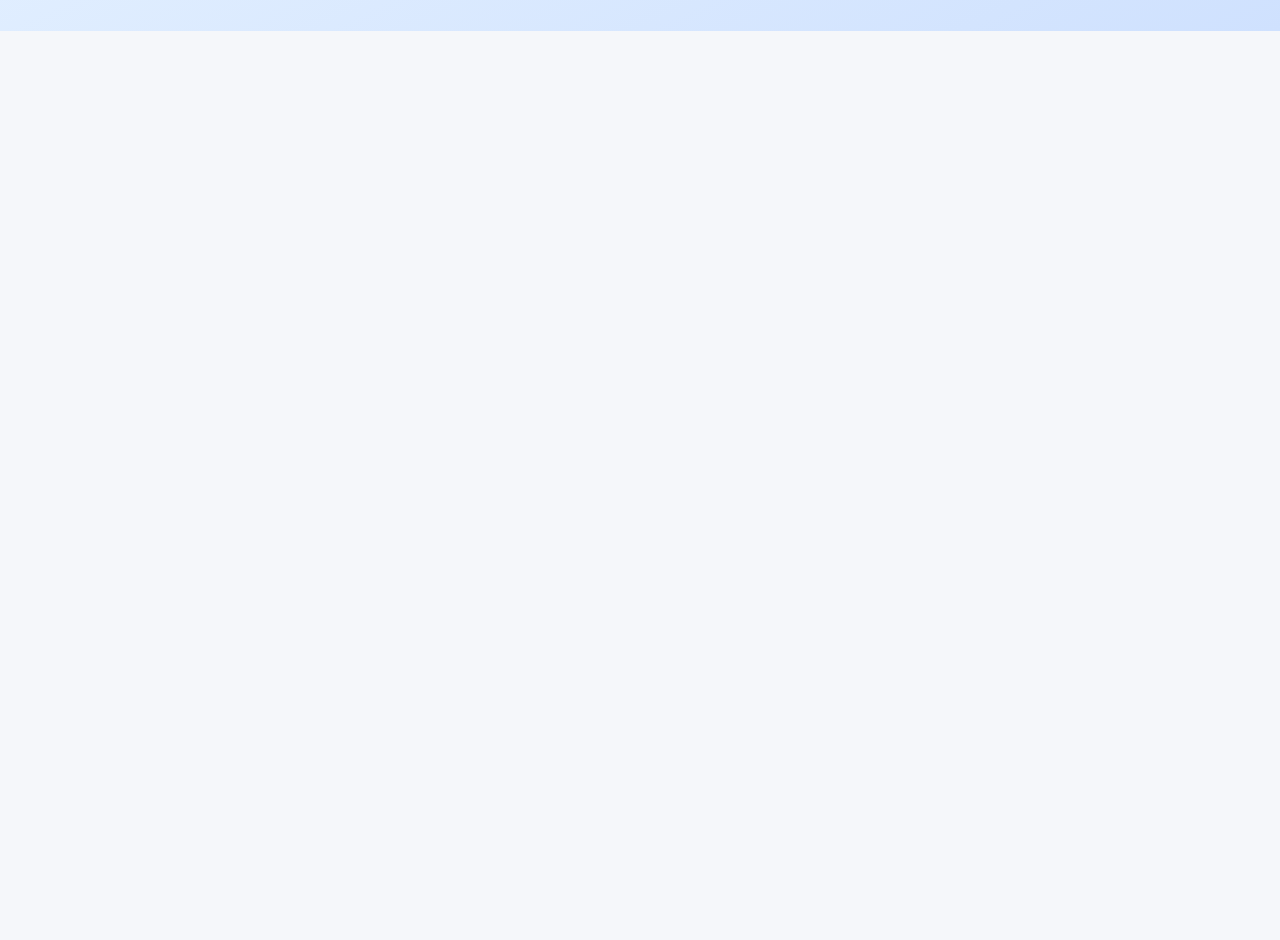
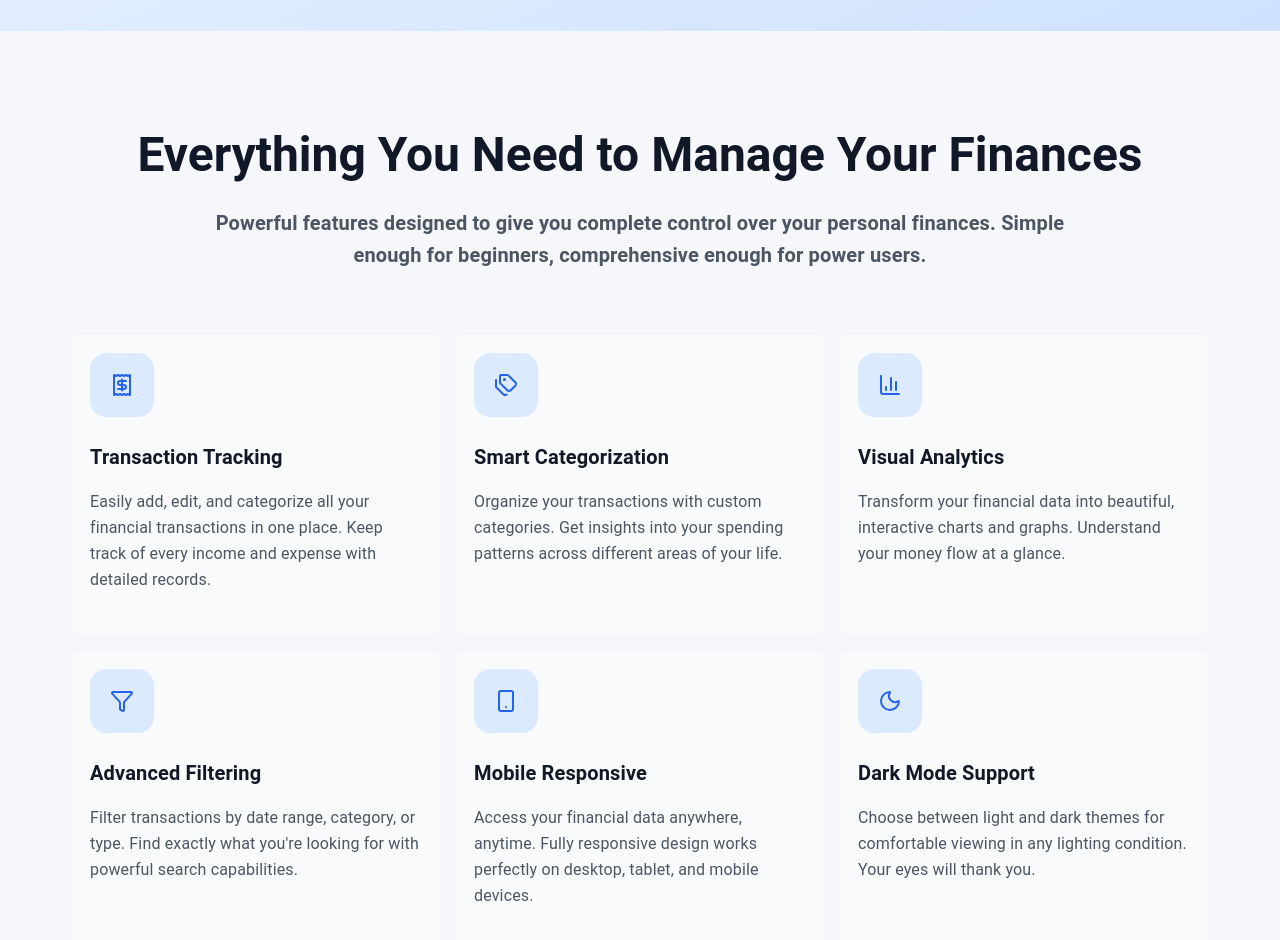
Before and after one commit to parthnariya/expense-tracker-frontend, a React (Vite) app: page / in a window 1280 px wide. Shown: the part 640-1580 px from the top of the page. Before the commit the page ends 800 px from the top, so only its background shows below. Built offline with nearby package versions, Linux system fonts and the light colour scheme.

Commit message:
feat: add FeatureSection component

```diff
--- /dev/null
+++ b/src/components/landingpage/FeatureSection.tsx
@@ -0,0 +1,113 @@
+import {
+  Box,
+  Card,
+  CardContent,
+  Container,
+  Grid,
+  Stack,
+  Typography,
+} from '@mui/material';
+
+import { FEATURES } from '@/constants/messages';
+
+const FeatureSection = () => {
+  return (
+    <Container
+      sx={{
+        py: {
+          xs: 8,
+          lg: 12,
+        },
+        px: 0,
+        width: '100%',
+      }}
+      component="section"
+      maxWidth={false}
+    >
+      <Container sx={{ px: { xs: 2, sm: 3, lg: 4 }, mx: 'auto' }} maxWidth="lg">
+        <Box mb={8}>
+          <Typography
+            component="h2"
+            variant="h3"
+            fontWeight="700"
+            textAlign="center"
+            color="grey.900"
+            mb={3}
+          >
+            Everything You Need to Manage Your Finances
+          </Typography>
+
+          <Typography
+            component="p"
+            variant="h6"
+            fontWeight="700"
+            textAlign="center"
+            color="grey.600"
+            mb={3}
+            mx="auto"
+            maxWidth="md"
+          >
+            Powerful features designed to give you complete control over your
+            personal finances. Simple enough for beginners, comprehensive enough
+            for power users.
+          </Typography>
+        </Box>
+
+        <Box sx={{ flexGrow: 1 }}>
+          <Grid container={true} spacing={2}>
+            {FEATURES.map((feature, index) => (
+              <Grid key={index} size={{ xs: 12, md: 6, lg: 4 }}>
+                <Card
+                  sx={{
+                    backgroundColor: (theme) => theme.palette.grey[50],
+                    border: 2,
+                    borderRadius: 2,
+                    borderColor: (theme) => theme.palette.grey[50],
+                    transition: `all 300ms ease`,
+                    ':hover': {
+                      backgroundColor: (theme) => theme.palette.grey[100],
+                      boxShadow: 2,
+                      borderColor: (theme) => theme.palette.blue[200],
+                    },
+                    p: 2,
+                    boxShadow: 'none',
+                    height: '100%',
+                  }}
+                >
+                  <CardContent sx={{ padding: 0 }}>
+                    <Stack
+                      width={'4rem'}
+                      height={'4rem'}
+                      bgcolor={`blue.100`}
+                      borderRadius={4}
+                      mb={3}
+                      justifyContent="center"
+                      alignItems="center"
+                    >
+                      <feature.icon strokeWidth={2} size={24} color="#2563eb" />
+                    </Stack>
+
+                    <Typography
+                      fontWeight={'600'}
+                      variant="h6"
+                      color="grey.900"
+                      mb={2}
+                    >
+                      {feature.title}
+                    </Typography>
+
+                    <Typography lineHeight={1.625} color="grey.600">
+                      {feature.description}
+                    </Typography>
+                  </CardContent>
+                </Card>
+              </Grid>
+            ))}
+          </Grid>
+        </Box>
+      </Container>
+    </Container>
+  );
+};
+
+export default FeatureSection;
--- a/src/constants/messages.ts
+++ b/src/constants/messages.ts
@@ -1,3 +1,12 @@
+import {
+  BarChart3,
+  Filter,
+  Moon,
+  Receipt,
+  Smartphone,
+  Tags,
+} from 'lucide-react';
+
 export const TRUST_INDICATOR = [
   {
     color: '#22c55e',
@@ -12,3 +21,42 @@ export const TRUST_INDICATOR = [
     detail: 'Free to Use',
   },
 ];
+
+export const FEATURES = [
+  {
+    icon: Receipt,
+    title: 'Transaction Tracking',
+    description:
+      'Easily add, edit, and categorize all your financial transactions in one place. Keep track of every income and expense with detailed records.',
+  },
+  {
+    icon: Tags,
+    title: 'Smart Categorization',
+    description:
+      'Organize your transactions with custom categories. Get insights into your spending patterns across different areas of your life.',
+  },
+  {
+    icon: BarChart3,
+    title: 'Visual Analytics',
+    description:
+      'Transform your financial data into beautiful, interactive charts and graphs. Understand your money flow at a glance.',
+  },
+  {
+    icon: Filter,
+    title: 'Advanced Filtering',
+    description:
+      "Filter transactions by date range, category, or type. Find exactly what you're looking for with powerful search capabilities.",
+  },
+  {
+    icon: Smartphone,
+    title: 'Mobile Responsive',
+    description:
+      'Access your financial data anywhere, anytime. Fully responsive design works perfectly on desktop, tablet, and mobile devices.',
+  },
+  {
+    icon: Moon,
+    title: 'Dark Mode Support',
+    description:
+      'Choose between light and dark themes for comfortable viewing in any lighting condition. Your eyes will thank you.',
+  },
+];
--- a/src/pages/LandingPage.tsx
+++ b/src/pages/LandingPage.tsx
@@ -1,11 +1,14 @@
 import { Container } from '@mui/material';
 
+import FeatureSection from '@/components/landingpage/FeatureSection';
 import HeroSection from '@/components/landingpage/HeroSection';
 
 const LandingPage = () => {
   return (
     <Container maxWidth={false} sx={{ m: 0, width: '100%', p: { xs: 0 } }}>
       <HeroSection />
+
+      <FeatureSection />
     </Container>
   );
 };
--- a/src/theme/theme.config.ts
+++ b/src/theme/theme.config.ts
@@ -5,10 +5,12 @@ declare module '@mui/material/styles' {
   interface Palette {
     green: Palette['grey'];
     red: Palette['grey'];
+    blue: Palette['grey'];
   }
   interface PaletteOptions {
     green?: PaletteOptions['grey'];
     red?: PaletteOptions['grey'];
+    blue?: PaletteOptions['grey'];
   }
 }
 
@@ -40,12 +42,18 @@ const lightTheme = createTheme({
     grey: {
       '900': '#111827',
       '600': '#4b5563',
+      '50': '#f9fafb',
+      '100': '#f3f4f6',
     },
     green: {
       '100': '#dcfce7',
     },
     red: {
       '100': '#fee2e2',
+    },
+    blue: {
+      '100': '#dbeafe',
+      '200': '#bfdbfe',
     },
   },
   typography: {
@@ -85,12 +93,18 @@ const darkTheme = createTheme({
     grey: {
       '900': '#FFFFFF',
       '600': '#d1d5db',
+      '50': '#1e293b',
+      '100': '#334155',
     },
     green: {
       '100': '#dcfce7',
     },
     red: {
       '100': '#7f1d1d',
+    },
+    blue: {
+      '100': '#1e3a8a',
+      '200': '#1e40af',
     },
   },
   typography: {
```
